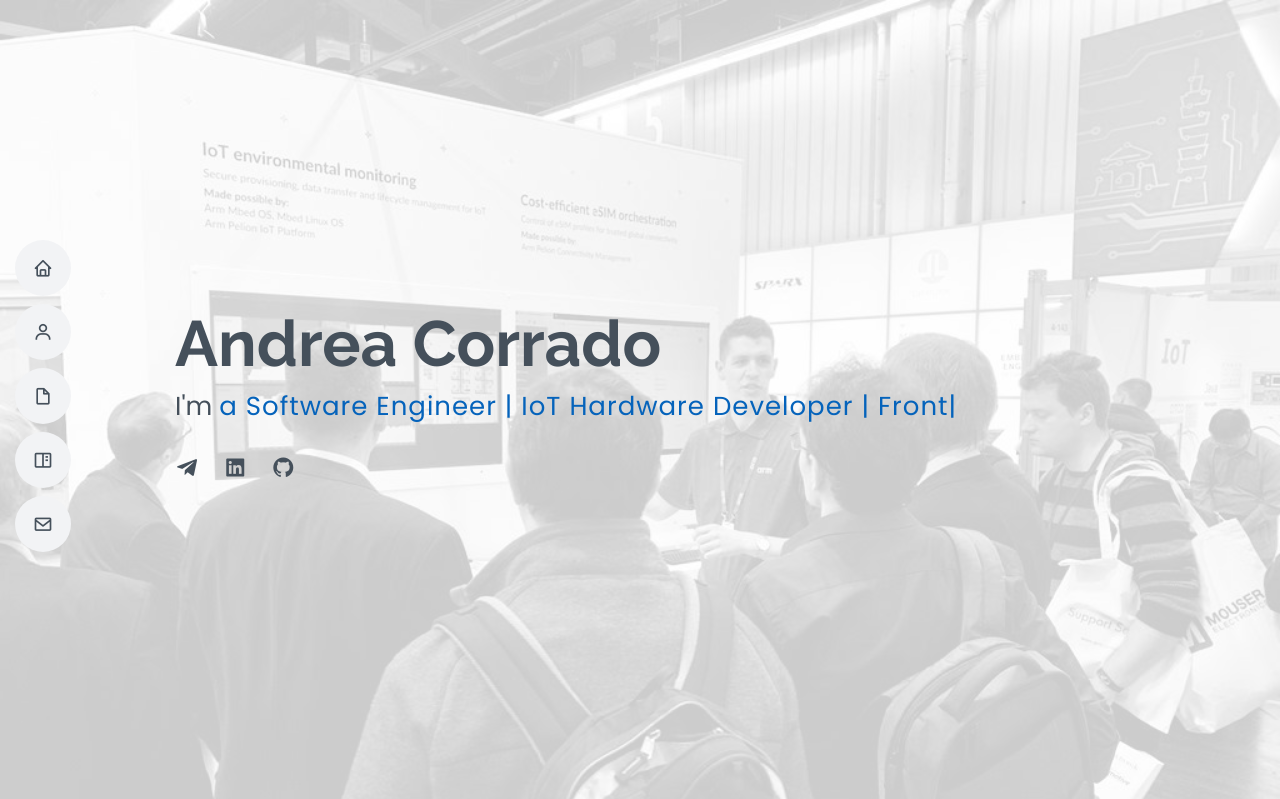
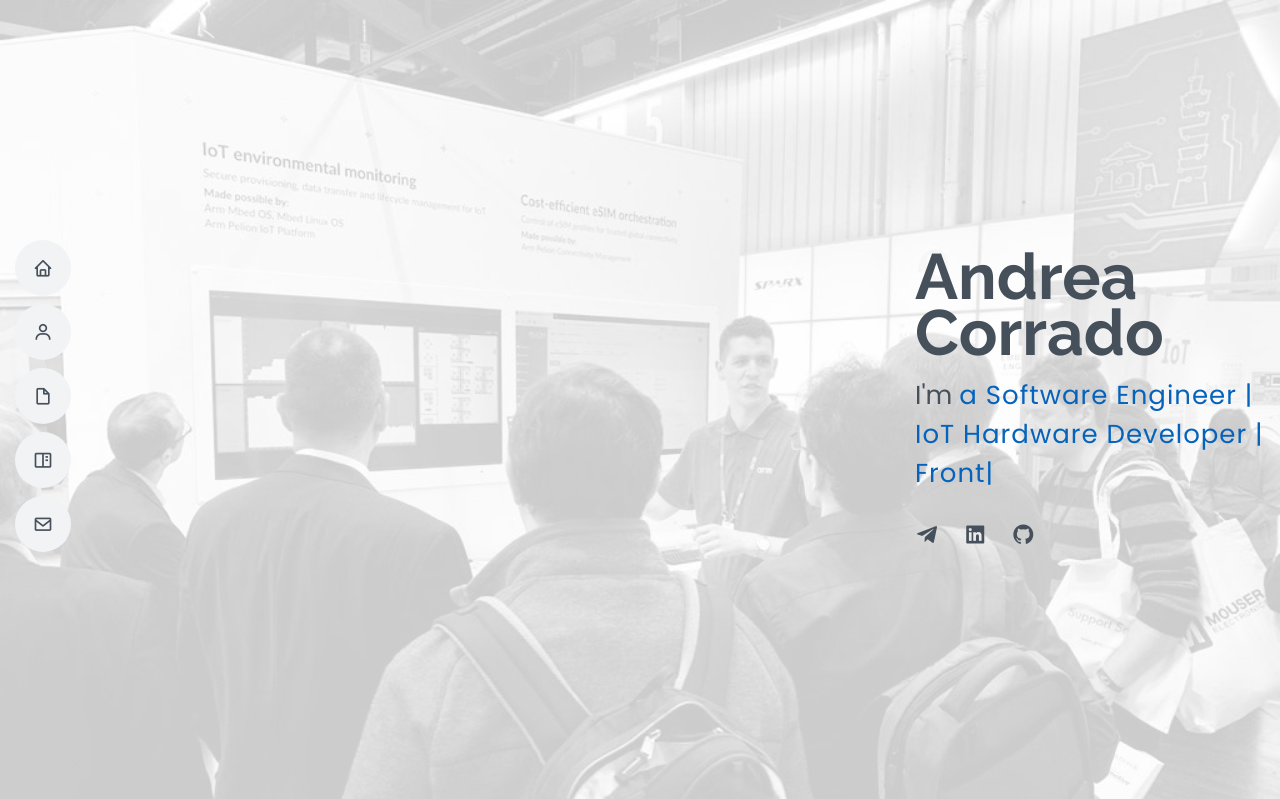
Before and after one commit to andcor02/ResumeWebApp, a PHP site: page / in a window 1280 px wide. Shown: the top 799 px of the page. Run offline with PHP 8.4, Linux system fonts and the light colour scheme.

```diff
--- a/assets/css/style.css
+++ b/assets/css/style.css
@@ -254,7 +254,7 @@ h1, h2, h3, h4, h5, h6 {
 
 @media (min-width: 992px) {
   #hero {
-    padding-left: 160px;
+    padding-left: 900px;
   }
 }
 
```
